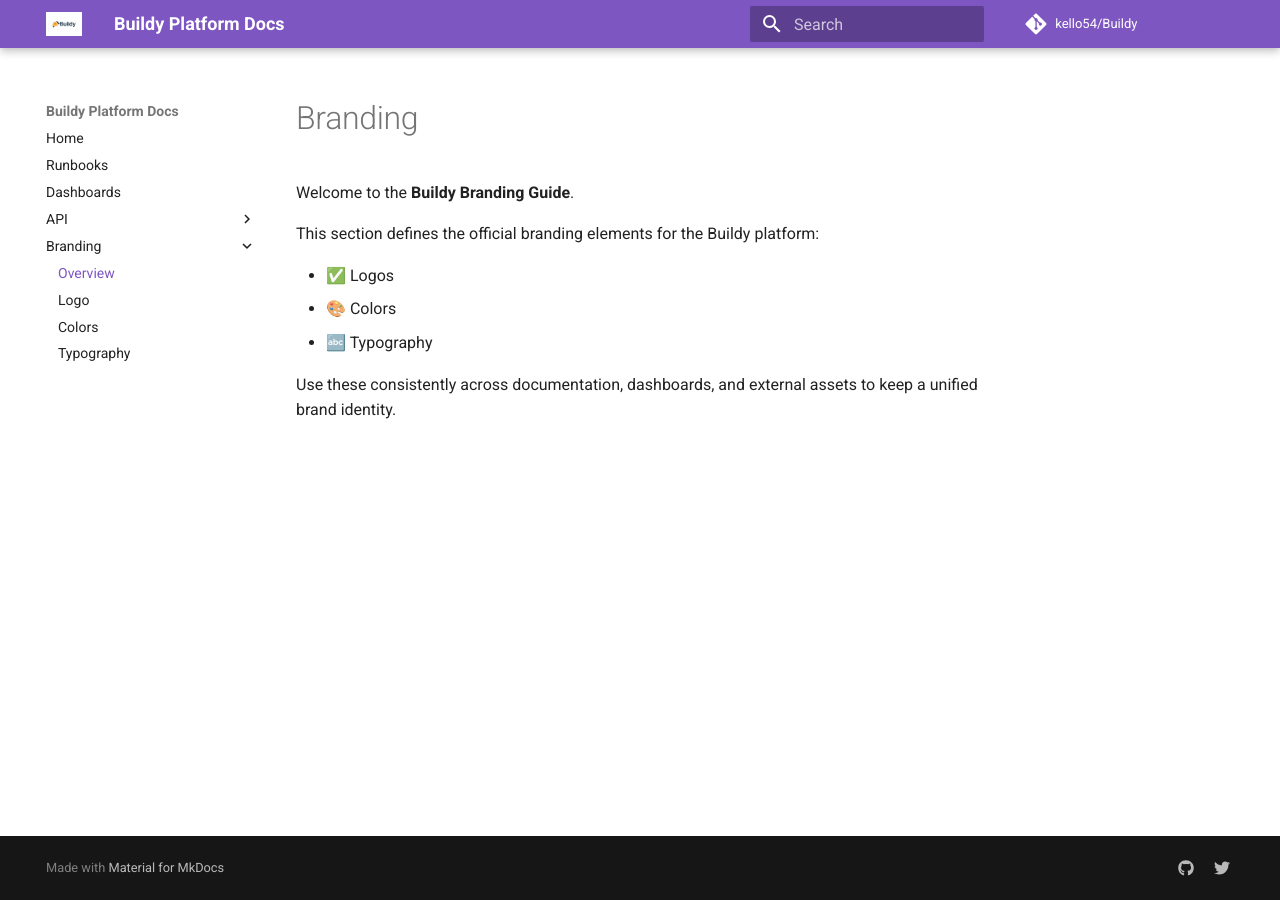
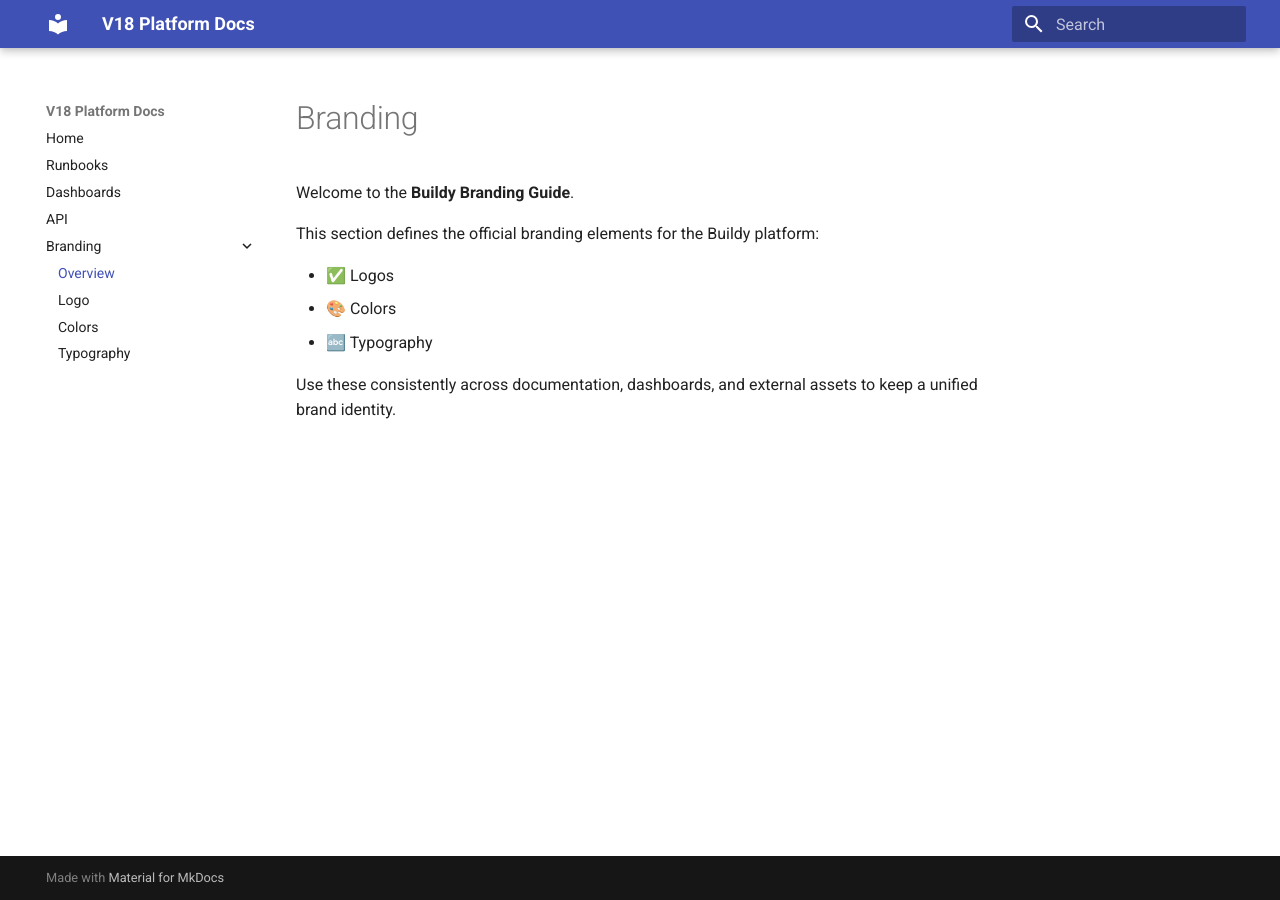
Before and after one commit to Kello54/Buildy, an MkDocs documentation site: the page built from docs/branding/index.md, in a window 1280 px wide. Built offline with MkDocs 1.6.1 and Material for MkDocs 9.7.7, drawn with Linux system fonts in a browser that asks for light colours; comment, search, counter and statistics services are not loaded.

Commit message:
Update mkdocs.yml

```diff
--- a/mkdocs.yml
+++ b/mkdocs.yml
@@ -1,47 +1,17 @@
-site_name: Buildy Platform Docs
-site_url: https://kello54.github.io/Buildy/
-repo_url: https://github.com/kello54/Buildy
-repo_name: kello54/Buildy
-
+site_name: V18 Platform Docs
 theme:
   name: material
-  logo: images/logo.png
-  favicon: images/favicon.png
-  palette:
-    - scheme: default
-      primary: deep purple
-      accent: amber
-    - scheme: slate
-      primary: deep purple
-      accent: amber
 
 plugins:
   - search
   - swagger-ui:
       spec_file: docs/platform.json
 
-extra:
-  social:
-    - icon: fontawesome/brands/github
-      link: https://github.com/kello54/Buildy
-    - icon: fontawesome/brands/twitter
-      link: https://twitter.com/yourhandle
-  features:
-    - navigation.expand
-    - navigation.top
-    - navigation.sections
-    - content.code.copy
-    - content.action.edit
-    - search.suggest
-    - search.highlight
-
 nav:
   - Home: index.md
   - Runbooks: runbooks.md
   - Dashboards: dashboards.md
-  - API:
-      - Overview: api.md
-      - Reference: platform.json
+  - API: api.md
   - Branding:
       - Overview: branding/index.md
       - Logo: branding/logo.md
```
